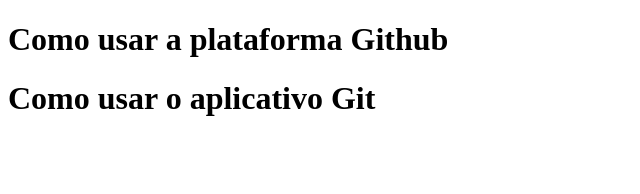
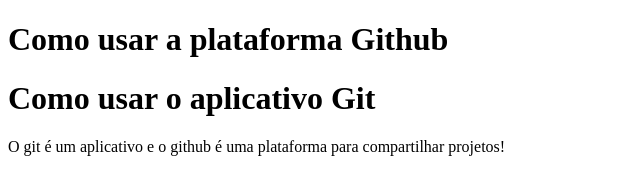
Before and after one commit to profatila/como-usar-github, a plain HTML site: page index.html in a window 1280 px wide. Shown: the whole page, without its empty margins (0-640 px from the left). Drawn offline with Linux system fonts and the light colour scheme.

Commit message:
Inserindo um parágrafo

```diff
--- a/index.html
+++ b/index.html
@@ -9,5 +9,6 @@
 <body>
     <h1>Como usar a plataforma Github</h1>
     <h1>Como usar o aplicativo Git</h1>
+    <p>O git é um aplicativo e o github é uma plataforma para compartilhar projetos!</p>
 </body>
 </html>
```
